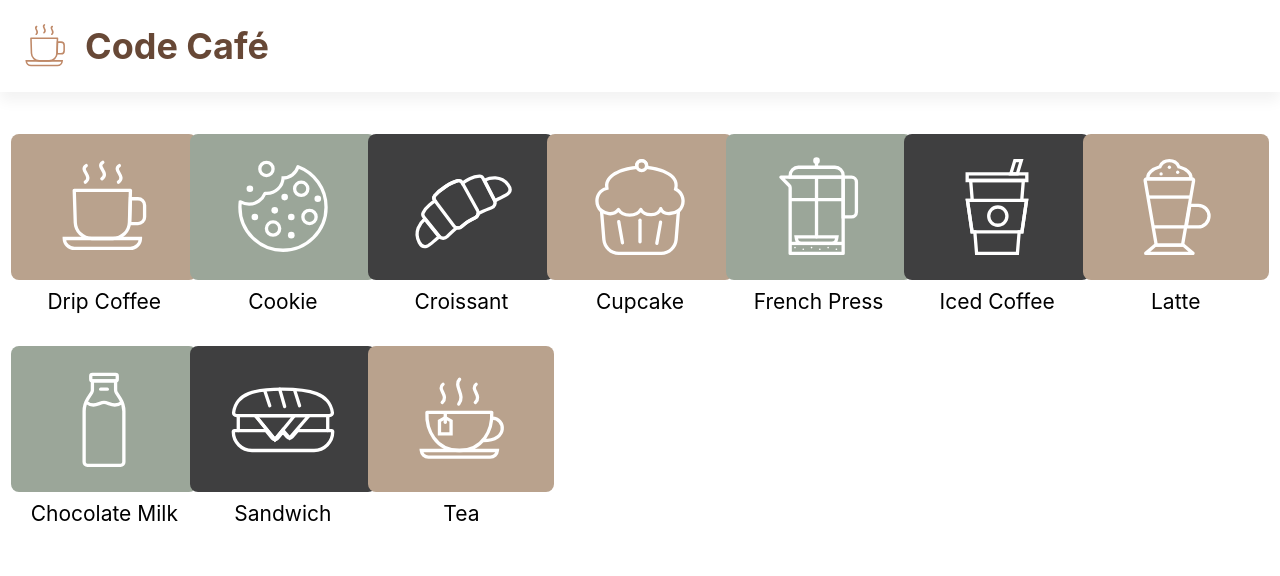
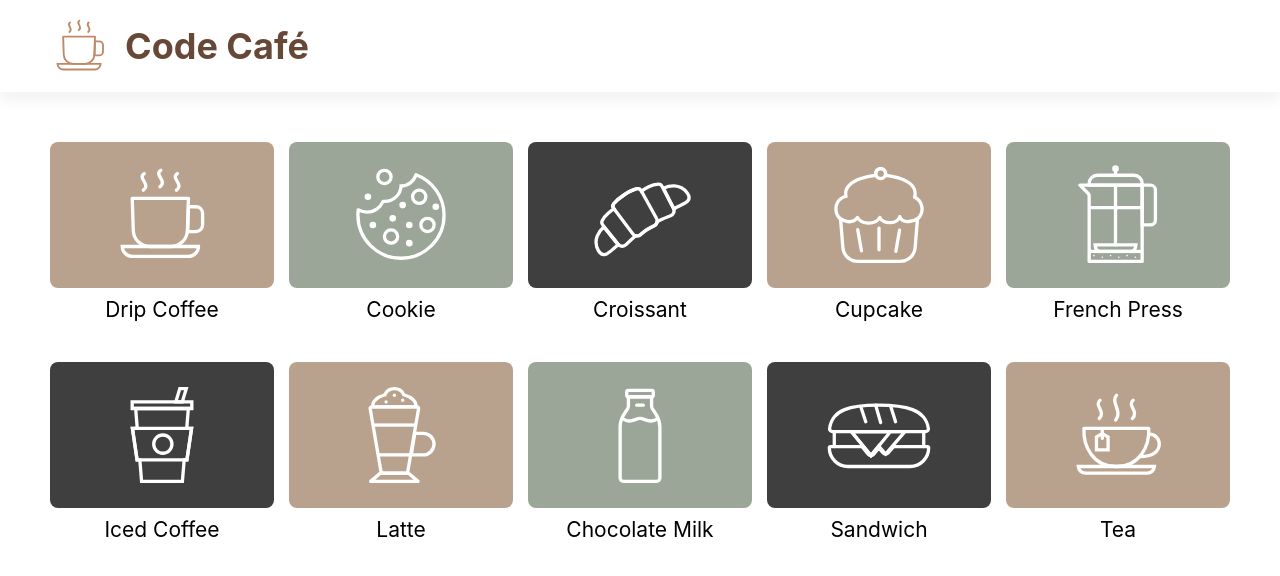
Before and after one commit to arscholtes/codecafe, a React (Create React App) app: page / in a window 1280 px wide. Shown: the top 576 px of the page. Built offline with nearby package versions, Linux system fonts and the light colour scheme.

Commit message:
responsive/transitions hover

```diff
--- a/src/App.js
+++ b/src/App.js
@@ -1,4 +1,3 @@
-import './App.css';
 import Header from './components/Header';
 import Home from './components/Home';
 import { items } from './items';
--- a/src/components/Header.css
+++ b/src/components/Header.css
@@ -17,3 +17,19 @@
     color: #674836;
     margin-left: 15px;
 }
+
+.header-component p {
+    color: #674836
+}
+
+@media (min-width: 768px) {
+    .header-component {
+        padding: 0 50px;
+    }
+
+    .header-component img {
+        height: 60px;
+        width: 60px;
+    }
+
+}
--- a/src/components/Home.css
+++ b/src/components/Home.css
@@ -12,3 +12,11 @@
 .home-component .thumbnail-component:nth-child(3n + 3) div {
     background-color: #3F3F40;
 }
+
+@media (min-width: 768px) {
+    .home-component {
+        grid-template-columns: repeat(auto-fit, minmax(200px, 1fr));
+        padding: 40px 50px;
+        grid-gap: 40px 15px;
+    }
+}
--- a/src/components/Thumbnail.css
+++ b/src/components/Thumbnail.css
@@ -4,7 +4,6 @@
     width: 100%;
     text-decoration: none;
     color: black;
-    align-items: center;
 }
 
 .thumbnail-component div {
@@ -19,6 +18,7 @@
 .thumbnail-component img {
     height: 106px;
     width: 106px;
+    transition: transform 333ms ease;
 }
 
 .thumbnail-component p {
@@ -31,3 +31,7 @@
     text-align: center;
     white-space: nowrap;
 }
+
+.thumbnail-component:hover img {
+    transform: scale(1.2);
+}
```
